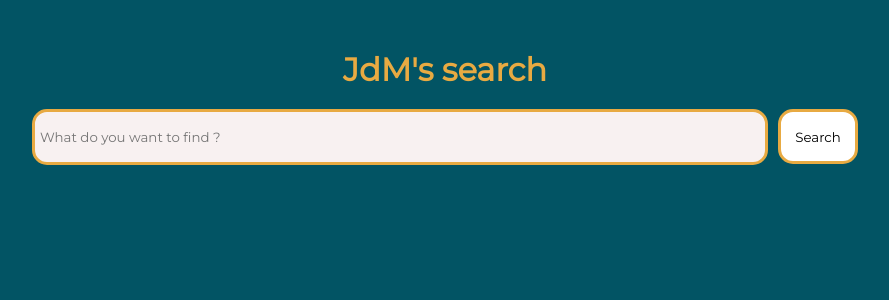
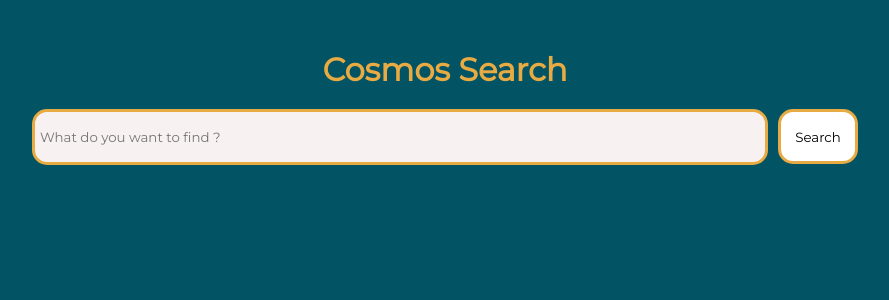
Before and after one commit to asterjdm/Cosmos-Search, a Flask app: page / in a window 1280 px wide. Shown: the part 69-369 px from the top of the page, without its empty margins (195-1084 px from the left). Run offline with Flask 3, Linux system fonts and the light colour scheme.

Commit message:
Rename to cosmos search

```diff
--- a/templates/index.html
+++ b/templates/index.html
@@ -5,18 +5,18 @@
     <meta http-equiv="X-UA-Compatible" content="IE=edge">
     <meta name="viewport" content="width=device-width, initial-scale=1.0">
     <link rel="stylesheet" href="{{ url_for('static', filename= 'style/style.css') }}">
-    <title>JdM's Search</title>
+    <title>Cosmos Search</title>
 </head>
 <body>
     <div class="all">
         <header>
-            <a target="_blank" href="https://github.com/judemont/jdm-search">
+            <a target="_blank" href="https://github.com/asterjdm/Cosmos-Search">
                 <img src="{{ url_for('static', filename='images/github.png') }}" class="githubImg" width="50" height="50" alt="GitHub">
             </a>
         </header>
     <div class="main">
         <a class="home-link" href="/">
-            <h1 class="main-title">JdM's search</h1>
+            <h1 class="main-title">Cosmos Search</h1>
         </a>
         <form method="get" action="/search/" class="searchForm">
             <input placeholder="What do you want to find ?" value="{{query}}" class="searchInput" type="text" name="query">
```
Also changed, not shown: README.md.
